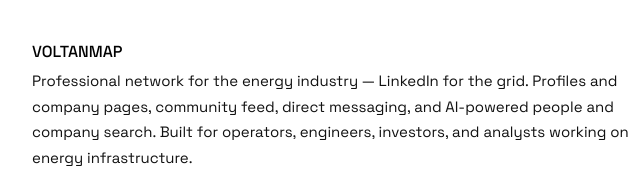
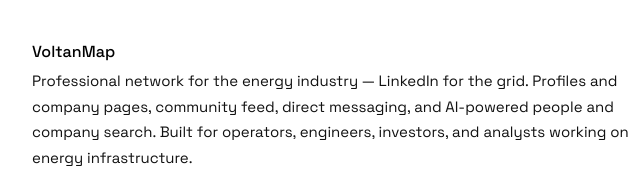
Before and after one commit to Erio-Harrison/Erio-Harrison.github.io, a plain HTML site: page index.html in a window 1280 px wide. Shown: the part 619-800 px from the top of the page, 192-832 px from the left. Drawn offline with Linux system fonts and the light colour scheme.

Commit message:
VOLTANMAP->VoltanMap

```diff
--- a/index.html
+++ b/index.html
@@ -75,7 +75,7 @@
     <div class="section-inner">
       <div class="project">
         <div>
-          <div class="proj-name"><a href="https://voltanmap.com/" target="_blank">VOLTANMAP</a></div>
+          <div class="proj-name"><a href="https://voltanmap.com/" target="_blank">VoltanMap</a></div>
           <div class="proj-desc">Professional network for the energy industry — LinkedIn for the grid. Profiles and company pages, community feed, direct messaging, and AI-powered people and company search. Built for operators, engineers, investors, and analysts working on energy infrastructure.</div>
         </div>
         <div class="proj-right"><span class="role-tag">Creator</span></div>
```
